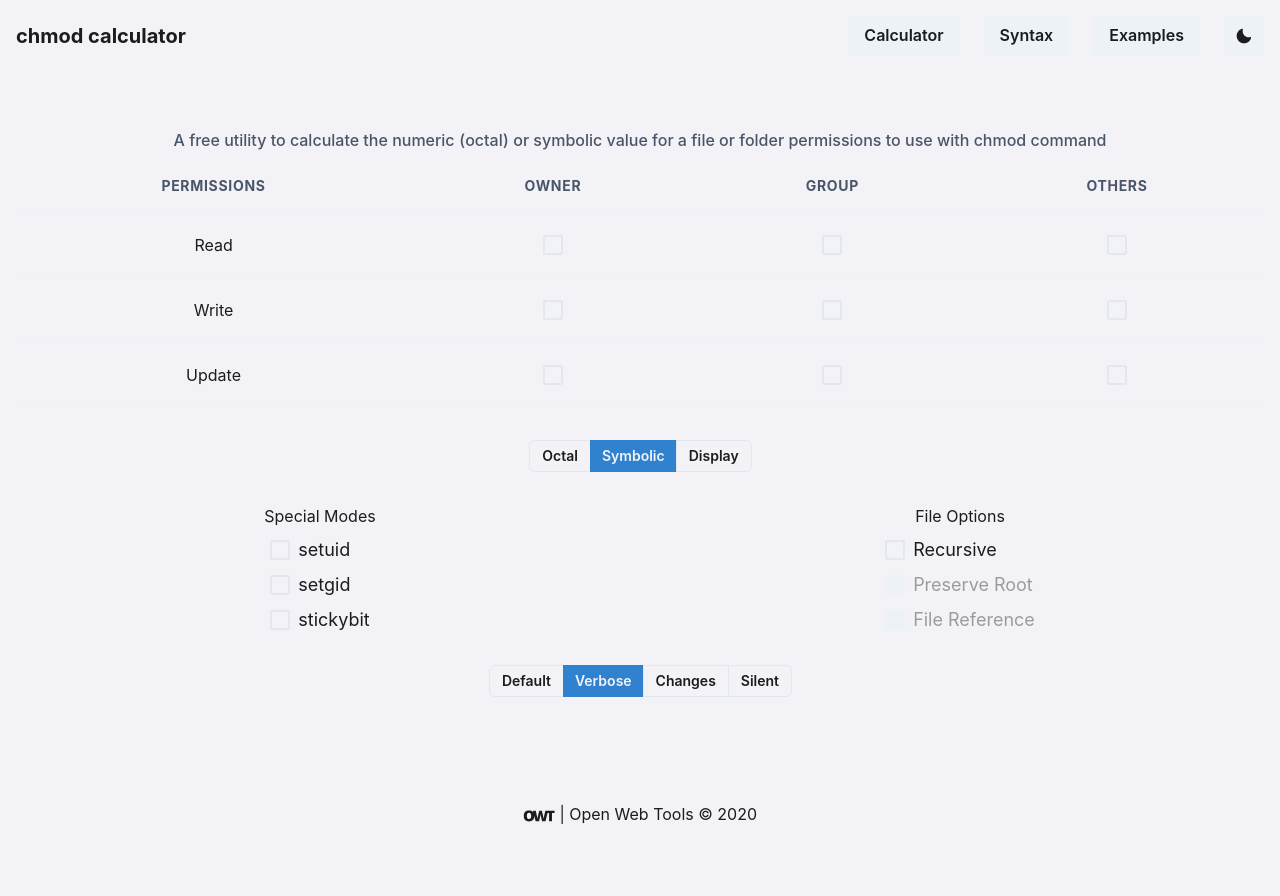
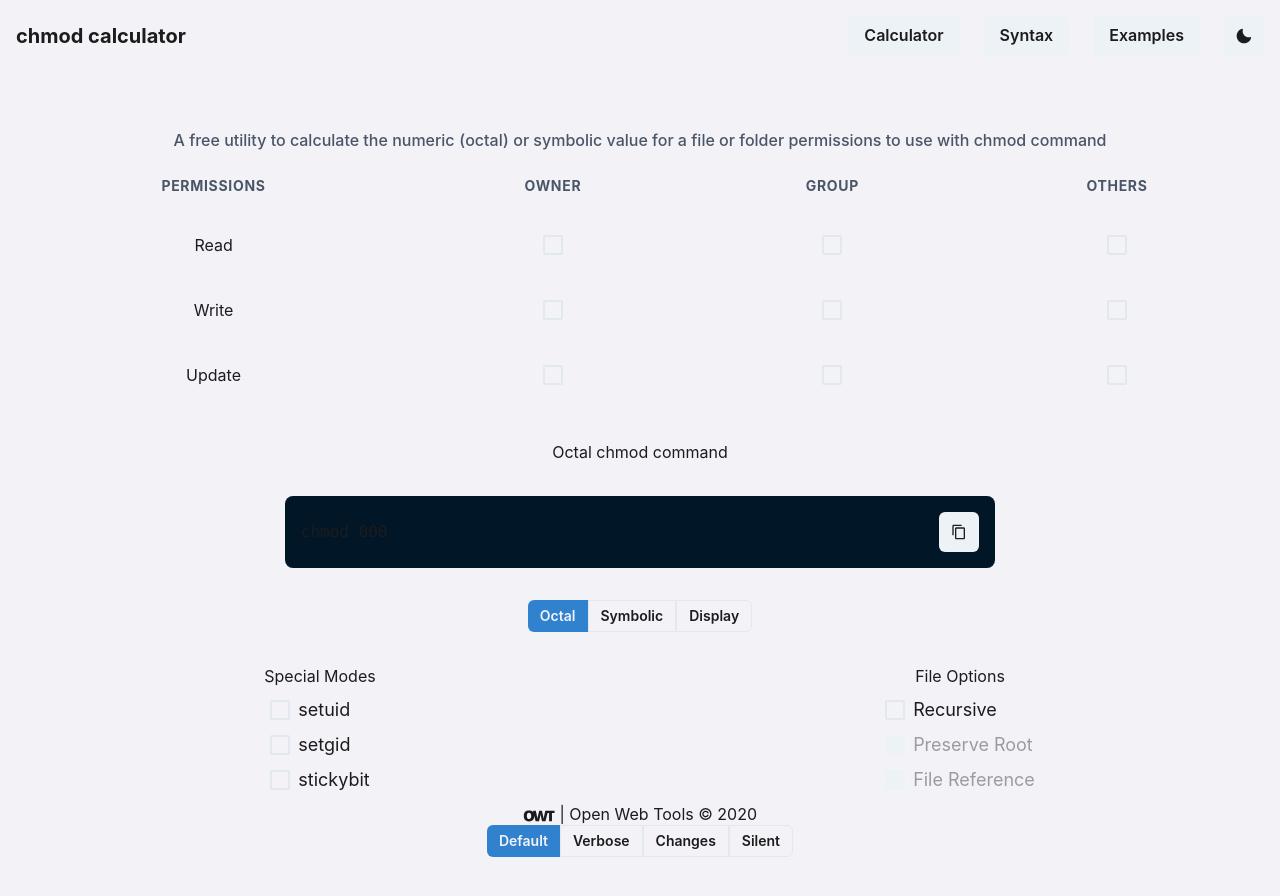
Before and after one commit to openwebtools/chmod.owtp, a Next.js app: page / in a window 1280 px wide. Shown: the top 896 px of the page. Before the commit the page ends 832 px from the top, so only its background shows below. Built offline with nearby package versions, Linux system fonts and the light colour scheme.

Commit message:
permission skeleton complete

```diff
--- a/components/CodeElement.tsx
+++ b/components/CodeElement.tsx
@@ -4,19 +4,28 @@ import {
   Box,
   BoxProps,
   Code,
+  Flex,
   IconButton,
   useClipboard,
   useToast,
+  Text,
 } from "@chakra-ui/react";
 
 const CodeContainer = (props: BoxProps) => (
-  <Box padding="5" rounded="8px" my="8" bg="#011627" {...props} />
+  <Flex
+    padding="2"
+    rounded="8px"
+    my="8"
+    bg="#011627"
+    {...props}
+    align="center"
+  />
 );
 
 const CodeElement = (props: any) => {
   const toast = useToast();
   const { children } = props;
-  const [editorCode] = useState(children.trim());
+  const [editorCode] = useState(children);
 
   const onCopy = () => {
     useClipboard(editorCode);
@@ -32,21 +41,18 @@ const CodeElement = (props: any) => {
     });
 
   return (
-    <Box position="relative" zIndex="0">
-      <CodeContainer px="0" overflow="hidden">
-        <Code>{editorCode}</Code>
-      </CodeContainer>
+    <CodeContainer p={4} overflow="hidden">
+      <Text flex="1" as="kbd">
+        {children}
+      </Text>
       <IconButton
         aria-label="Copy Code"
         icon={<CopyIcon />}
         zIndex="1"
-        position="absolute"
-        right="1.25em"
-        top="4"
         onClick={onCopy}
         {...props}
       />
-    </Box>
+    </CodeContainer>
   );
 };
 
--- /dev/null
+++ b/components/PermissionDisplay.tsx
@@ -0,0 +1,46 @@
+import { Box, Center } from "@chakra-ui/layout";
+import { Text } from "@chakra-ui/react";
+import React, { useEffect, useState } from "react";
+import { PermissionDisplayValues } from "../models/permissionDisplayValues";
+import CodeElement from "./CodeElement";
+import ToggleButton from "./ToggleButton";
+
+const PermissionDisplay = (props: any) => {
+  const [permissionValue, setPermissionValue] = useState<string | null>(null);
+  const [permissionLabel, setPermissionLabel] = useState<string | null>("");
+  const [outputFormat, setOutputFormat] = useState<string>("Octal");
+
+  useEffect(() => {
+    if (props.permission) {
+      handleOutputChange(outputFormat);
+    }
+  }, [props.permission]);
+
+  const handleOutputChange = (value: string) => {
+    if (!value) {
+      return;
+    }
+    setOutputFormat(value);
+    setPermissionValue(props.permission[value.toLowerCase()]);
+    setPermissionLabel(
+      PermissionDisplayValues[value as keyof typeof PermissionDisplayValues]
+    );
+  };
+
+  return (
+    <Box w="60%">
+      <Text align="center">{permissionLabel}</Text>
+      <CodeElement>{permissionValue}</CodeElement>
+      <Center>
+        <ToggleButton
+          items={["Octal", "Symbolic", "Display"]}
+          initial="Octal"
+          size="sm"
+          onToggle={handleOutputChange}
+        ></ToggleButton>
+      </Center>
+    </Box>
+  );
+};
+
+export default PermissionDisplay;
--- /dev/null
+++ b/components/ToggleButton.tsx
@@ -0,0 +1,32 @@
+import React, { useState } from "react";
+import { Button, ButtonGroup } from "@chakra-ui/react";
+
+const ToggleButton = (props: any) => {
+  const [activeButtonKey, setActiveButtonKey] = useState<string | null>(
+    props.initial
+  );
+
+  const handleClick = (key: string) => {
+    if (props.onToggle) {
+      props.onToggle(key);
+    }
+    setActiveButtonKey(key);
+  };
+
+  return (
+    <ButtonGroup variant="outline" {...props} isAttached={true}>
+      {props.items?.map((x: string) => (
+        <Button
+          key={x}
+          variant={activeButtonKey === x ? "solid" : "outline"}
+          colorScheme={activeButtonKey === x ? "blue" : "gray"}
+          onClick={() => handleClick(x)}
+        >
+          {x}
+        </Button>
+      ))}
+    </ButtonGroup>
+  );
+};
+
+export default ToggleButton;
--- a/pages/index.tsx
+++ b/pages/index.tsx
@@ -3,7 +3,6 @@ import {
   ButtonGroup,
   Center,
   Checkbox,
-  HStack,
   Table,
   TableCaption,
   Tbody,
@@ -18,6 +17,8 @@ import {
 } from "@chakra-ui/react";
 import React, { useEffect } from "react";
 import Layout from "../components/Layout";
+import PermissionDisplay from "../components/PermissionDisplay";
+import ToggleButton from "../components/ToggleButton";
 import { PermissionLoggingOptions } from "../models/permissionLoggingOptions";
 import { PermissionModel } from "../models/permissionModel";
 import { PermissionResult } from "../models/permissionResult";
@@ -35,15 +36,10 @@ const IndexPage = () => {
     updatePermission(newPerms);
   }, []);
 
-  const [alignment, setAlignment] = React.useState<string | null>("left");
-
-  const handleOutputChange = (event: any, newAlignment: string | null) => {
-    setAlignment(newAlignment);
+  const handleOutputChange = (key: string) => {
     const newPerms = { ...perms };
     newPerms.logging =
-      PermissionLoggingOptions[
-        event.target.textContent as keyof typeof PermissionLoggingOptions
-      ];
+      PermissionLoggingOptions[key as keyof typeof PermissionLoggingOptions];
     updatePermission(newPerms);
   };
 
@@ -244,13 +240,7 @@ const IndexPage = () => {
         </Tbody>
       </Table>
       <Center m={8}>
-        <ButtonGroup size="sm" isAttached variant="outline">
-          <Button mr="-px">Octal</Button>
-          <Button mr="-px" variant="solid" colorScheme="blue">
-            Symbolic
-          </Button>
-          <Button mr="-px">Display</Button>
-        </ButtonGroup>
+        <PermissionDisplay permission={permissionResult}></PermissionDisplay>
       </Center>
       <SimpleGrid spacing={8} columns={2}>
         <VStack align="center">
@@ -310,14 +300,12 @@ const IndexPage = () => {
         </VStack>
       </SimpleGrid>
       <Center m={8}>
-        <ButtonGroup size="sm" isAttached variant="outline">
-          <Button mr="-px">Default</Button>
-          <Button mr="-px" variant="solid" colorScheme="blue">
-            Verbose
-          </Button>
-          <Button mr="-px">Changes</Button>
-          <Button mr="-px">Silent</Button>
-        </ButtonGroup>
+        <ToggleButton
+          items={["Default", "Verbose", "Changes", "Silent"]}
+          initial="Default"
+          size="sm"
+          onToggle={handleOutputChange}
+        ></ToggleButton>
       </Center>
     </Layout>
   );
```
Also changed, not shown: pages/syntax.mdx (added, +99 -0 lines), pages/syntax.tsx (deleted, +0 -7 lines).
